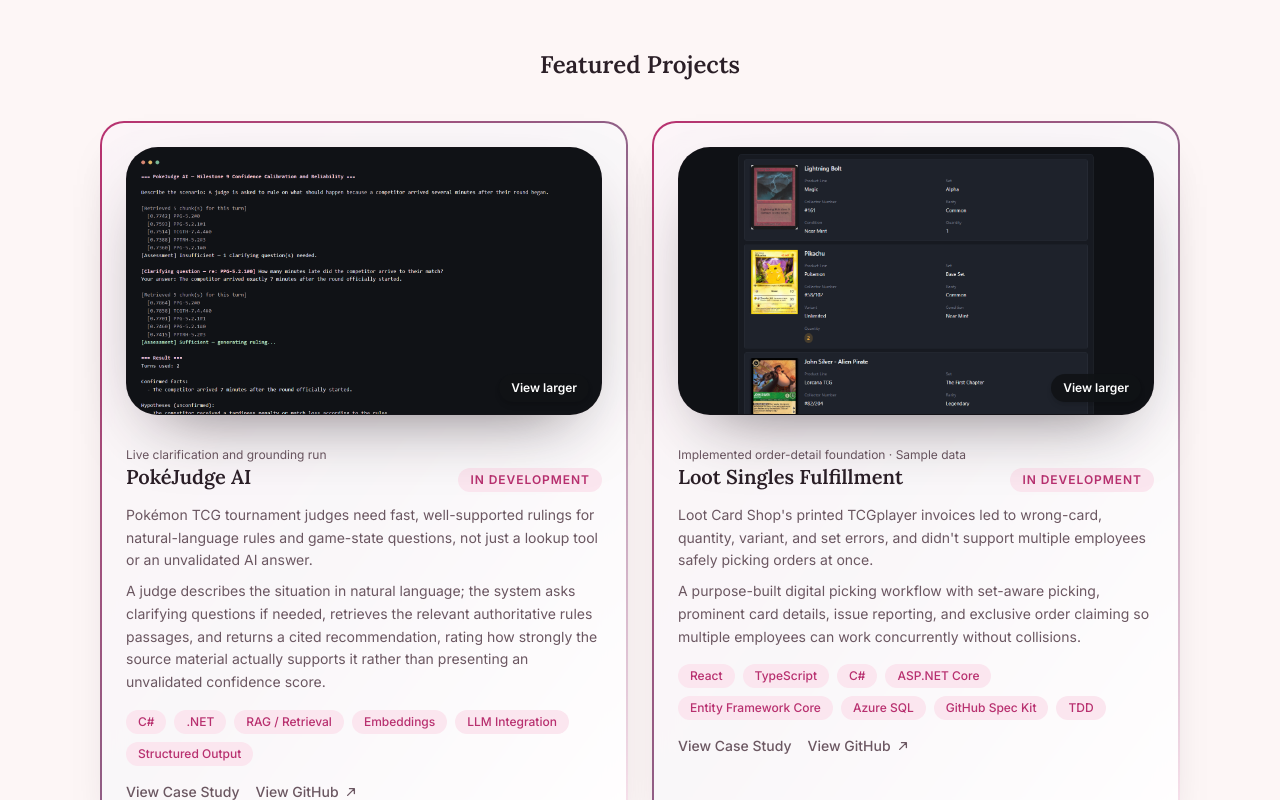
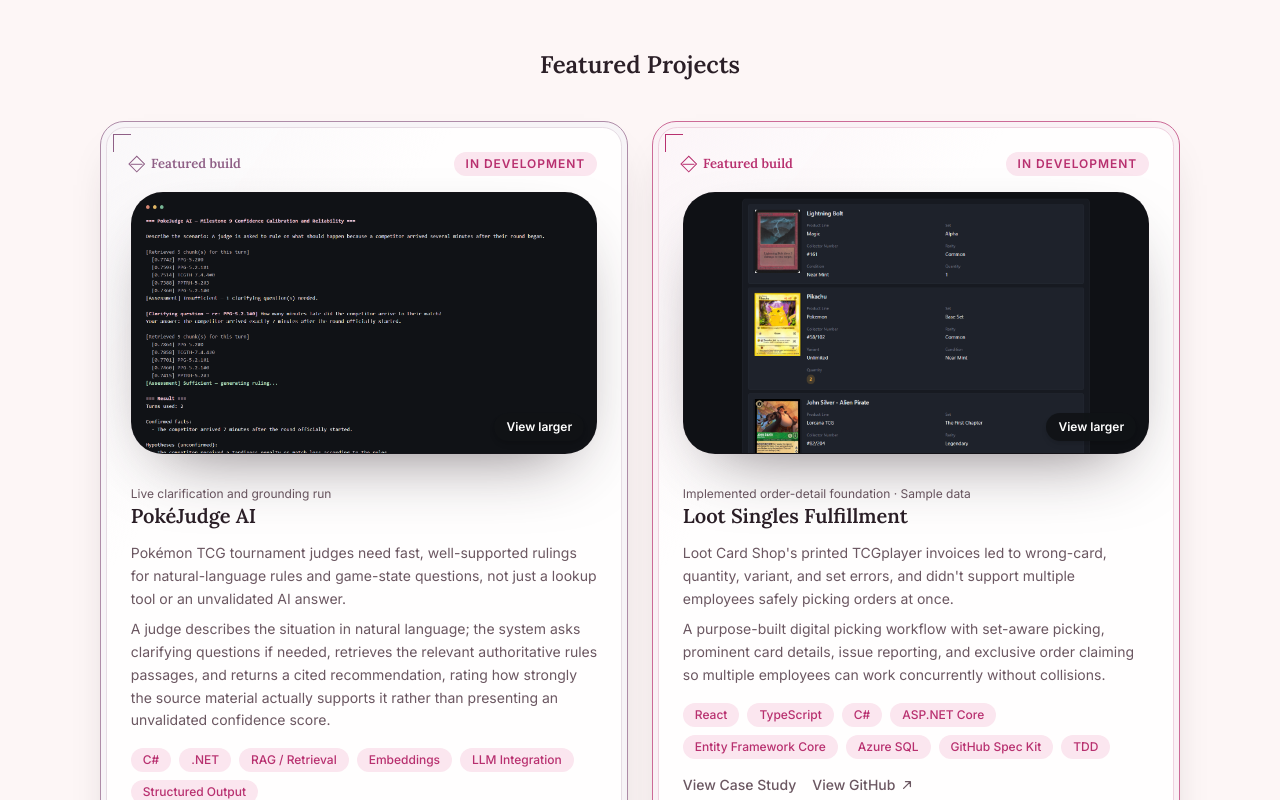
Before and after one commit to jkhaynes/PortfolioWebsite, a Next.js app: page / in a window 1280 px wide. Shown: the part 980-1780 px from the top of the page. Built offline with nearby package versions, Linux system fonts and the light colour scheme.

Commit message:
feat: add trading card visual personality

```diff
--- a/src/app/globals.css
+++ b/src/app/globals.css
@@ -20,6 +20,13 @@
   --shadow-soft: 0 20px 45px -28px rgba(43, 31, 39, 0.35);
   --shadow-soft-hover: 0 24px 50px -22px rgba(184, 48, 111, 0.35);
   --shadow-product: 0 28px 70px -32px rgba(43, 31, 39, 0.65);
+
+  --card-edge-rose: #b8306f;
+  --card-edge-mauve: #8f5f86;
+  --card-edge-soft: #f2dde5;
+  --card-inset: #fbe6ef;
+  --shadow-card-rest: 0 20px 45px -28px rgba(43, 31, 39, 0.42);
+  --shadow-card-active: 0 25px 54px -25px rgba(143, 95, 134, 0.48);
 }
 
 @layer base {
@@ -109,6 +116,186 @@
   .impact-target:target {
     animation: impact-target-pulse 1.6s ease-out;
   }
+
+  .project-specimen-card {
+    --specimen-accent: var(--card-edge-rose);
+    position: relative;
+    height: 100%;
+    border: 1px solid color-mix(in srgb, var(--specimen-accent) 72%, white);
+    border-radius: 1.5rem;
+    padding: 0.3rem;
+    background: color-mix(in srgb, var(--specimen-accent) 7%, white);
+    box-shadow: var(--shadow-card-rest);
+    isolation: isolate;
+    transition:
+      transform 220ms ease,
+      box-shadow 220ms ease,
+      border-color 220ms ease;
+  }
+
+  .project-specimen-card[data-accent-tone="mauve"] {
+    --specimen-accent: var(--card-edge-mauve);
+  }
+
+  .project-specimen-card::before,
+  .project-specimen-card::after {
+    position: absolute;
+    z-index: 2;
+    width: 1.15rem;
+    height: 1.15rem;
+    pointer-events: none;
+    content: "";
+  }
+
+  .project-specimen-card::before {
+    top: 0.72rem;
+    left: 0.72rem;
+    border-top: 1px solid var(--specimen-accent);
+    border-left: 1px solid var(--specimen-accent);
+  }
+
+  .project-specimen-card::after {
+    right: 0.72rem;
+    bottom: 0.72rem;
+    border-right: 1px solid var(--specimen-accent);
+    border-bottom: 1px solid var(--specimen-accent);
+  }
+
+  .project-specimen-card__surface {
+    position: relative;
+    z-index: 1;
+    display: flex;
+    height: 100%;
+    flex-direction: column;
+    overflow: hidden;
+    border: 1px solid color-mix(in srgb, var(--specimen-accent) 22%, white);
+    border-radius: calc(1.5rem - 0.3rem);
+    background:
+      linear-gradient(
+        128deg,
+        color-mix(in srgb, var(--specimen-accent) 5%, white),
+        transparent 32%
+      ),
+      color-mix(in srgb, var(--color-surface) 96%, var(--card-inset));
+    padding: 1.5rem;
+  }
+
+  .project-specimen-card__surface::after {
+    position: absolute;
+    inset: 0;
+    z-index: -1;
+    pointer-events: none;
+    background: linear-gradient(
+      110deg,
+      transparent 26%,
+      color-mix(in srgb, var(--specimen-accent) 8%, transparent) 48%,
+      transparent 70%
+    );
+    opacity: 0;
+    transform: translateX(-18%);
+    transition:
+      opacity 220ms ease,
+      transform 360ms ease;
+    content: "";
+  }
+
+  .project-specimen-card__register {
+    display: flex;
+    flex-wrap: wrap;
+    align-items: center;
+    justify-content: space-between;
+    gap: 0.5rem 0.75rem;
+    margin-bottom: 1rem;
+  }
+
+  .project-feature-marker {
+    display: inline-flex;
+    align-items: center;
+    gap: 0.55rem;
+    margin: 0;
+    color: var(--specimen-accent);
+    font-family: var(--font-display);
+    font-size: 0.82rem;
+    font-weight: 600;
+  }
+
+  .specimen-facet {
+    position: relative;
+    display: inline-block;
+    flex: 0 0 auto;
+    width: 0.72rem;
+    height: 0.72rem;
+    border: 1px solid currentColor;
+    color: inherit;
+    transform: rotate(45deg);
+  }
+
+  .specimen-facet::after {
+    position: absolute;
+    top: 50%;
+    left: -1px;
+    width: calc(100% + 2px);
+    border-top: 1px solid currentColor;
+    content: "";
+    transform: rotate(-45deg);
+  }
+
+  .specimen-facet--quiet {
+    width: 0.65rem;
+    height: 0.65rem;
+    color: var(--color-accent-secondary);
+  }
+
+  .project-specimen-card__media {
+    border: 1px solid color-mix(in srgb, var(--specimen-accent) 32%, white);
+    box-shadow:
+      0 0 0 0.3rem color-mix(in srgb, var(--specimen-accent) 5%, white),
+      0 10px 24px -18px rgba(43, 31, 39, 0.72);
+  }
+
+  .project-specimen-card:hover,
+  .project-specimen-card:focus-within {
+    border-color: var(--specimen-accent);
+    box-shadow: var(--shadow-card-active);
+    transform: translateY(-0.2rem);
+  }
+
+  .project-specimen-card:hover .project-specimen-card__surface::after,
+  .project-specimen-card:focus-within .project-specimen-card__surface::after {
+    opacity: 1;
+    transform: translateX(18%);
+  }
+
+  .learning-specimen-strip {
+    position: relative;
+    box-shadow:
+      inset 0 0 0 1px color-mix(in srgb, var(--color-accent-secondary) 8%, transparent),
+      var(--shadow-soft);
+  }
+
+  .learning-specimen-strip::before,
+  .learning-specimen-strip::after {
+    position: absolute;
+    z-index: 2;
+    width: 0.8rem;
+    height: 0.8rem;
+    pointer-events: none;
+    content: "";
+  }
+
+  .learning-specimen-strip::before {
+    top: 0.65rem;
+    left: 0.65rem;
+    border-top: 1px solid var(--card-edge-soft);
+    border-left: 1px solid var(--card-edge-soft);
+  }
+
+  .learning-specimen-strip::after {
+    right: 0.65rem;
+    bottom: 0.65rem;
+    border-right: 1px solid var(--card-edge-soft);
+    border-bottom: 1px solid var(--card-edge-soft);
+  }
 }
 
 @keyframes impact-target-pulse {
@@ -142,4 +329,16 @@
     outline: 2px solid var(--color-accent);
     outline-offset: 0.35rem;
   }
+
+  .project-specimen-card:hover,
+  .project-specimen-card:focus-within {
+    transform: none;
+  }
+
+  .project-specimen-card__surface::after,
+  .project-specimen-card:hover .project-specimen-card__surface::after,
+  .project-specimen-card:focus-within .project-specimen-card__surface::after {
+    opacity: 0;
+    transform: none;
+  }
 }
--- a/src/app/page.tsx
+++ b/src/app/page.tsx
@@ -322,7 +322,7 @@
           className="pb-24"
         >
           <Container>
-            <div className="overflow-hidden rounded-3xl border border-border bg-surface shadow-soft lg:grid lg:grid-cols-[0.9fr_1.1fr] lg:items-stretch">
+            <div className="learning-specimen-strip overflow-hidden rounded-3xl border border-border bg-surface shadow-soft lg:grid lg:grid-cols-[0.9fr_1.1fr] lg:items-stretch">
               <div className="p-6 sm:p-8">
                 <h2
                   id="learning-now-heading"
@@ -340,17 +340,15 @@
                 aria-label="Current learning themes"
                 className="grid border-t border-border sm:grid-cols-3 sm:divide-x sm:divide-border lg:border-l lg:border-t-0"
               >
-                {learningThemes.map((theme, index) => (
+                {learningThemes.map((theme) => (
                   <li
                     key={theme}
                     className="flex min-h-24 items-center gap-3 border-t border-border px-6 py-5 first:border-t-0 sm:min-h-0 sm:border-t-0 sm:px-5"
                   >
                     <span
                       aria-hidden="true"
-                      className="font-display text-sm font-semibold text-accent"
-                    >
-                      {String(index + 1).padStart(2, "0")}
-                    </span>
+                      className="specimen-facet specimen-facet--quiet"
+                    />
                     <span className="text-pretty text-sm font-semibold leading-snug text-foreground">
                       {theme}
                     </span>
--- a/src/components/ProjectShowcase.tsx
+++ b/src/components/ProjectShowcase.tsx
@@ -6,6 +6,7 @@
 export default function ProjectShowcase({
   title,
   status,
+  accentTone,
   problemStatement,
   solutionSummary,
   tags,
@@ -15,23 +16,31 @@
   media,
 }: Project) {
   return (
-    <div className="h-full rounded-3xl bg-gradient-to-br from-accent via-accent-secondary to-accent-soft p-[2px] shadow-soft transition-all duration-300 ease-out motion-safe:hover:-translate-y-1 motion-safe:hover:shadow-soft-hover">
-      <div className="flex h-full flex-col rounded-[calc(1.5rem-2px)] bg-surface/95 p-6 backdrop-blur-md">
+    <article
+      data-project-card
+      data-accent-tone={accentTone}
+      className="project-specimen-card"
+    >
+      <div className="project-specimen-card__surface">
+        <div className="project-specimen-card__register">
+          <p className="project-feature-marker">
+            <span aria-hidden="true" className="specimen-facet" />
+            <span>Featured build</span>
+          </p>
+          <span className="rounded-full bg-accent-soft px-3 py-1 text-xs font-semibold uppercase tracking-[0.08em] text-accent">
+            {status}
+          </span>
+        </div>
         {media && (
           <CaseStudyMedia
             {...media}
             sizes="(min-width: 768px) 50vw, calc(100vw - 5rem)"
-            aspectClassName="mb-5 aspect-[16/9] rounded-2xl"
+            aspectClassName="project-specimen-card__media mb-5 aspect-[16/9] rounded-2xl"
           />
         )}
-        <div className="flex flex-wrap items-baseline justify-between gap-x-3 gap-y-1">
-          <h3 className="font-display text-xl font-semibold text-foreground">
-            {title}
-          </h3>
-          <span className="rounded-full bg-accent-soft px-3 py-1 text-xs font-semibold uppercase tracking-[0.08em] text-accent">
-            {status}
-          </span>
-        </div>
+        <h3 className="font-display text-xl font-semibold text-foreground">
+          {title}
+        </h3>
         <p className="mt-3 text-sm leading-relaxed text-muted">
           {problemStatement}
         </p>
@@ -67,6 +76,6 @@
           </div>
         )}
       </div>
-    </div>
+    </article>
   );
 }
--- a/src/data/projects.ts
+++ b/src/data/projects.ts
@@ -14,6 +14,7 @@
 export type Project = {
   title: string;
   status: string;
+  accentTone: "rose" | "mauve";
   problemStatement: string;
   solutionSummary: string;
   technicalDecisions: string;
@@ -28,6 +29,7 @@
 export const pokeJudgeProject: Project = {
   title: "PokéJudge AI",
   status: "In Development",
+  accentTone: "mauve",
   problemStatement:
     "Pokémon TCG tournament judges need fast, well-supported rulings for natural-language rules and game-state questions, not just a lookup tool or an unvalidated AI answer.",
   solutionSummary:
@@ -59,6 +61,7 @@
 export const lootSinglesProject: Project = {
   title: "Loot Singles Fulfillment",
   status: "In Development",
+  accentTone: "rose",
   problemStatement:
     "Loot Card Shop's printed TCGplayer invoices led to wrong-card, quantity, variant, and set errors, and didn't support multiple employees safely picking orders at once.",
   solutionSummary:
```
Also changed, not shown: 1 other file (tests, documents, lock files or other folders).
